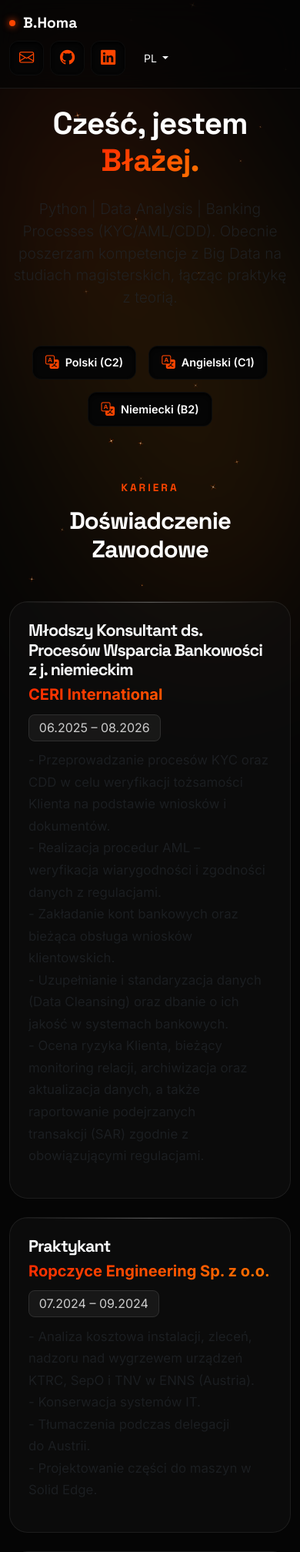
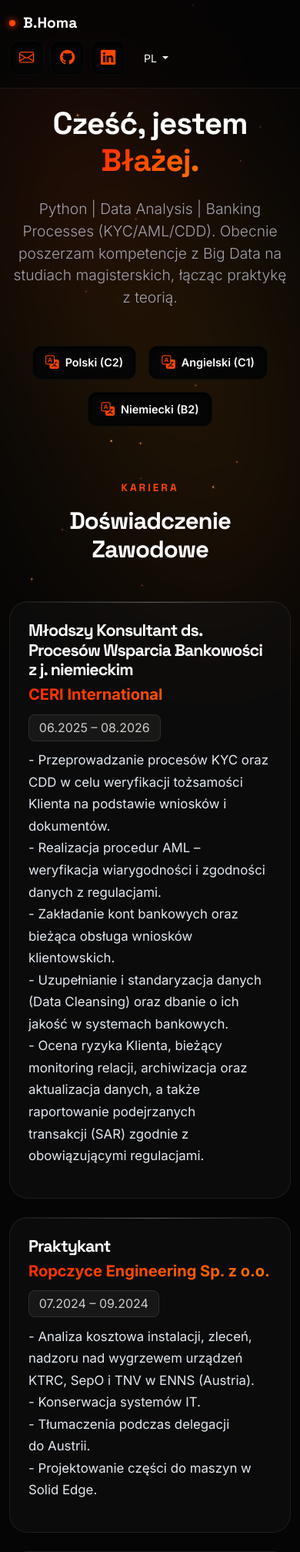
Before and after one commit to 8AHHA8/BUSINESS_CARD, a Django app: page / in a window 390 px wide. Shown: the top 2016 px of the page at 77% size. Run offline with Django 5.2, Linux system fonts and the light colour scheme; data comes from the database, SQL or seed files in the repository.

Commit message:
further phone font color correction

```diff
--- a/core/templates/core/home.html
+++ b/core/templates/core/home.html
@@ -9,7 +9,7 @@
         <h1 class="display-2 fw-bold mb-4" style="font-family: 'Space Grotesk', sans-serif;">
             {% translate "Cześć, jestem" %} <span class="text-gradient">Błażej.</span>
         </h1>
-        <p class="lead text-muted mb-5 mx-auto" style="max-width: 700px; font-size: 1.2rem;">
+        <p class="lead mb-5 mx-auto" style="max-width: 700px; font-size: 1.2rem; color: #a1a1aa;">
             {% blocktranslate %}Python | Data Analysis | Banking Processes (KYC/AML/CDD). Obecnie poszerzam kompetencje z Big Data na studiach magisterskich, łącząc praktykę z teorią.{% endblocktranslate %}
         </p>
 
@@ -41,9 +41,9 @@
                 {% for exp in experiences %}
                 <div class="col-12 col-lg-10 text-start">
                     <div class="glass-card">
-                        <div class="d-flex justify-content-between align-items-start gap-3 mb-3">
+                        <div class="d-flex justify-content-between align-items-start gap-3 mb-3 flex-column flex-md-row">
                             <div style="flex: 1;">
-                                <h3 class="h4 fw-bold text-light mb-1">{{ exp.position|fix_orphans|safe }}</h3>
+                                <h3 class="h4 fw-bold mb-1" style="color: #ffffff;">{{ exp.position|fix_orphans|safe }}</h3>
                                 <p class="text-gradient fw-bold fs-5 mb-0">{{ exp.company|fix_orphans|safe }}</p>
                             </div>
                             <div class="flex-shrink-0">
@@ -52,7 +52,7 @@
                                 </span>
                             </div>
                         </div>
-                        <div class="text-muted" style="font-size: 1.05rem; line-height: 1.7;">
+                        <div style="font-size: 1.05rem; line-height: 1.7; color: #e2e8f0;">
                             {{ exp.description|linebreaks }}
                         </div>
                     </div>
@@ -69,11 +69,11 @@
                 {% for edu in educations %}
                 <div class="col-12 col-lg-10 text-start">
                     <div class="glass-card">
-                        <div class="d-flex justify-content-between align-items-start gap-3">
+                        <div class="d-flex justify-content-between align-items-start gap-3 flex-column flex-md-row">
                             <div style="flex: 1;">
-                                <h3 class="h4 fw-bold text-light mb-1">{{ edu.degree|fix_orphans|safe }}</h3>
+                                <h3 class="h4 fw-bold mb-1" style="color: #ffffff;">{{ edu.degree|fix_orphans|safe }}</h3>
                                 <p class="text-gradient fw-bold fs-5 mb-2">{{ edu.institution|fix_orphans|safe }}</p>
-                                <p class="text-muted mb-0">{{ edu.field_of_study|fix_orphans|safe }}</p>
+                                <p class="mb-0" style="color: #cbd5e1;">{{ edu.field_of_study|fix_orphans|safe }}</p>
                             </div>
                             <div class="flex-shrink-0">
                                 <span class="custom-badge">{{ edu.start_date|date:"Y" }} – {% if edu.end_date %}{{ edu.end_date|date:"Y" }}{% else %}{% translate "Obecnie" %}{% endif %}</span>
@@ -93,11 +93,11 @@
                 {% for project in projects %}
                 <div class="col-12 col-lg-10 text-start">
                     <div class="glass-card d-flex flex-column">
-                        <div class="d-flex justify-content-between align-items-start gap-3 mb-3">
-                            <h3 class="h4 fw-bold text-light mb-0" style="flex: 1;">{{ project.title|fix_orphans|safe }}</h3>
+                        <div class="d-flex justify-content-between align-items-start gap-3 mb-3 flex-column flex-md-row">
+                            <h3 class="h4 fw-bold mb-0" style="flex: 1; color: #ffffff;">{{ project.title|fix_orphans|safe }}</h3>
                             <span class="custom-badge flex-shrink-0">{{ project.technologies|fix_orphans|safe }}</span>
                         </div>
-                        <p class="text-muted flex-grow-1" style="font-size: 1.05rem;">{{ project.description }}</p>
+                        <p class="flex-grow-1" style="font-size: 1.05rem; color: #e2e8f0;">{{ project.description }}</p>
                         {% if project.github_link %}
                             <div class="mt-3 pt-3 border-top border-secondary border-opacity-25 text-end">
                                 <a href="{{ project.github_link }}" target="_blank" rel="noopener noreferrer" class="btn btn-outline-light btn-sm rounded-pill px-3">
```
